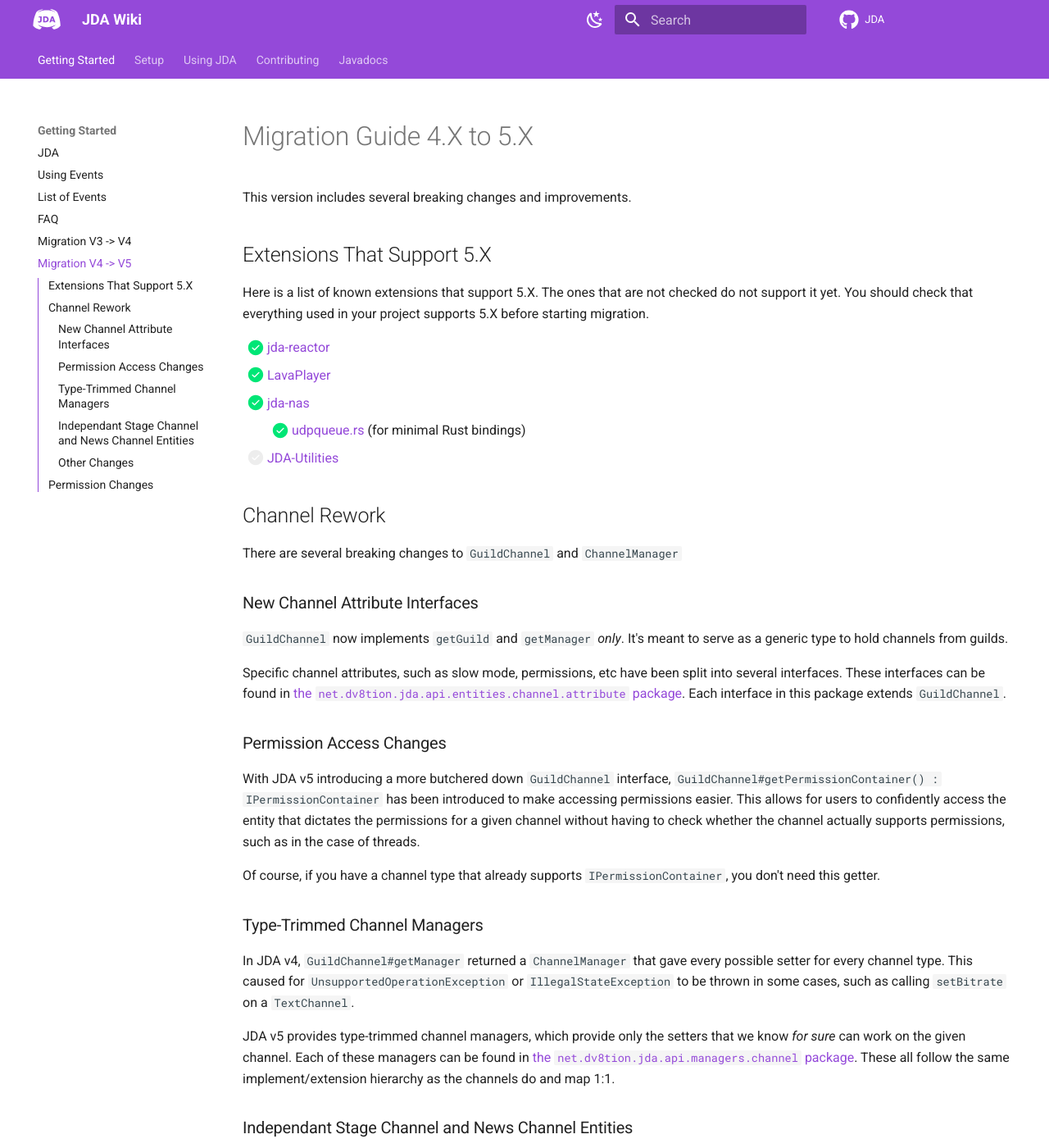
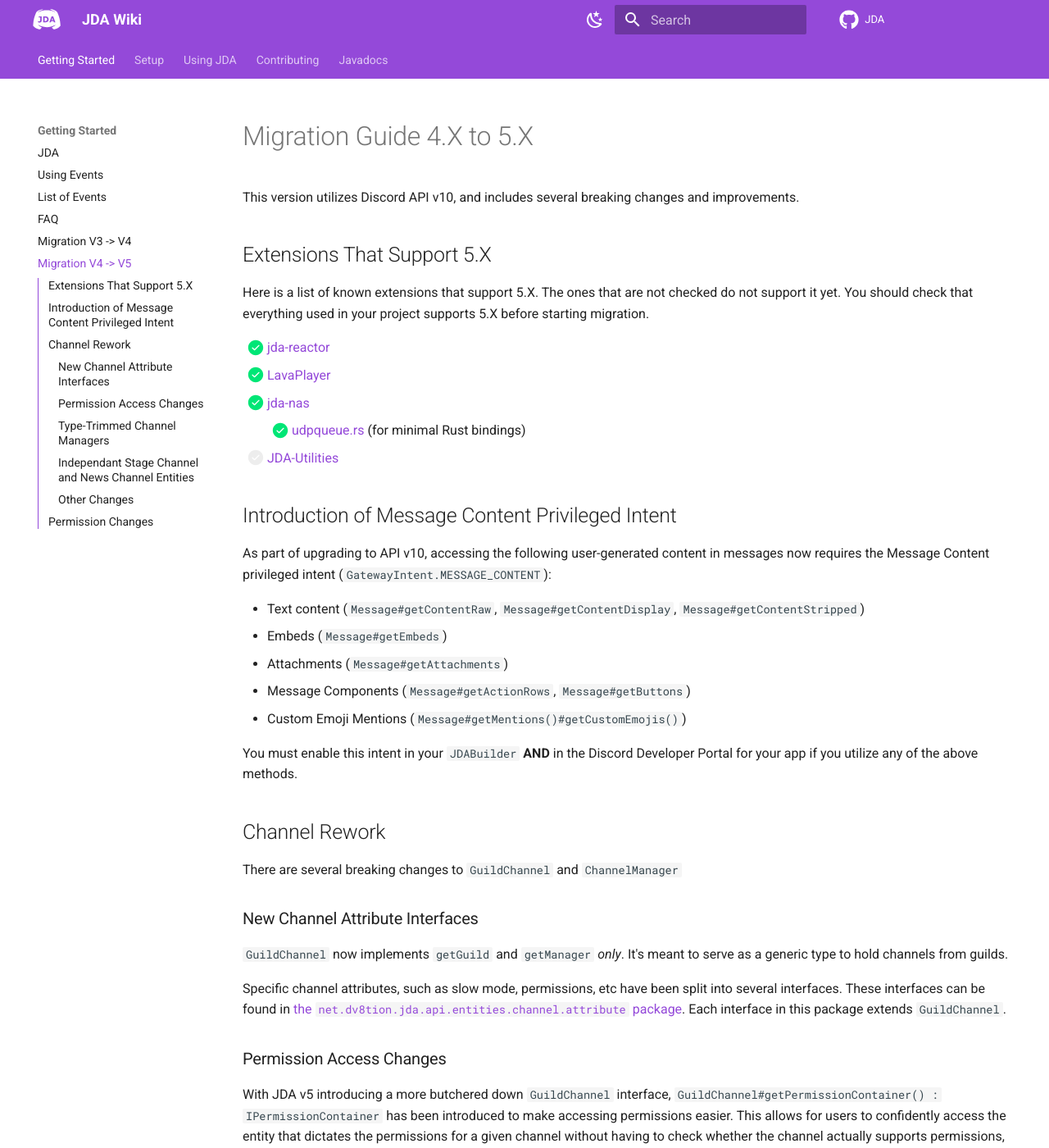
Before and after one commit to discord-jda/JDA-Website, an MkDocs documentation site: the page built from docs/introduction/migration-v4-v5.md, in a window 1280 px wide and 1400 px high. Shown: the whole window at 82% size. Built offline with MkDocs 1.6.1 and Material for MkDocs 9.7.7, drawn with Linux system fonts in a browser that asks for light colours; comment, search, counter and statistics services are not loaded.

Commit message:
Add section for message content intent

```diff
--- a/docs/introduction/migration-v4-v5.md
+++ b/docs/introduction/migration-v4-v5.md
@@ -1,6 +1,6 @@
 # Migration Guide 4.X to 5.X
 
-This version includes several breaking changes and improvements.
+This version utilizes Discord API v10, and includes several breaking changes and improvements.
 
 ## Extensions That Support 5.X
 
@@ -12,6 +12,18 @@
 - [x] [jda-nas](https://github.com/sedmelluq/jda-nas)
     - [x] [udpqueue.rs](https://github.com/MinnDevelopment/udpqueue.rs) (for minimal Rust bindings)
 - [ ] [JDA-Utilities](https://github.com/JDA-Applications/JDA-Utilities)
+
+## Introduction of Message Content Privileged Intent
+
+As part of upgrading to API v10, accessing the following user-generated content in messages now requires the Message Content privileged intent (`GatewayIntent.MESSAGE_CONTENT`):
+
+- Text content (`Message#getContentRaw`, `Message#getContentDisplay`, `Message#getContentStripped`)
+- Embeds (`Message#getEmbeds`)
+- Attachments (`Message#getAttachments`)
+- Message Components (`Message#getActionRows`, `Message#getButtons`)
+- Custom Emoji Mentions (`Message#getMentions()#getCustomEmojis()`)
+
+You must enable this intent in your `JDABuilder` **AND** in the Discord Developer Portal for your app if you utilize any of the above methods.
 
 ## Channel Rework
 
```
